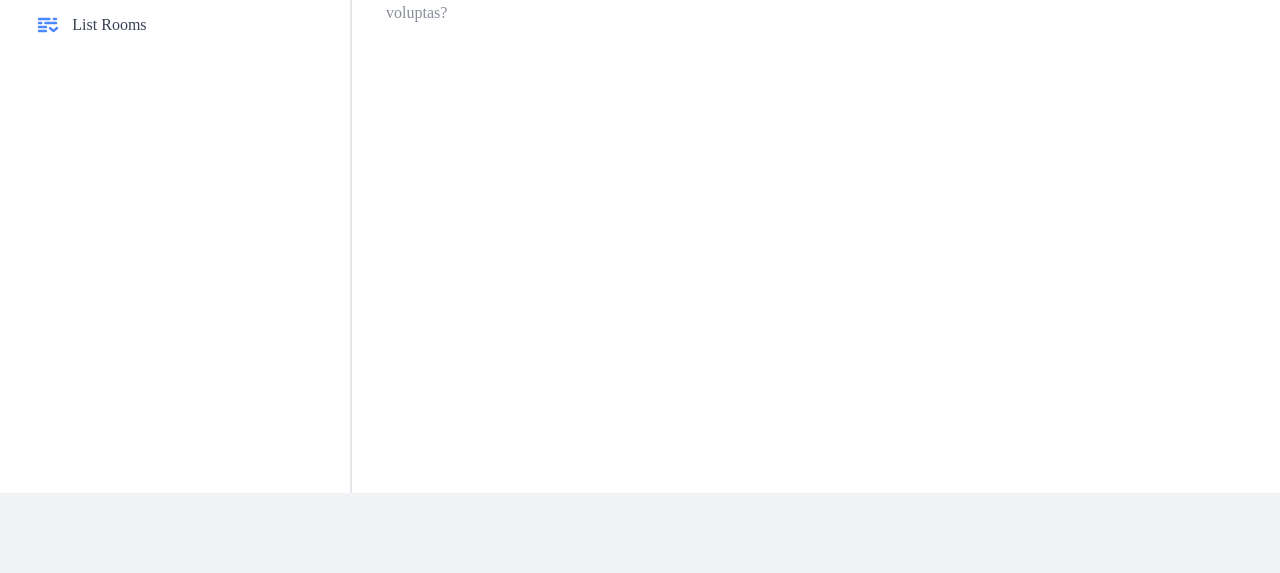
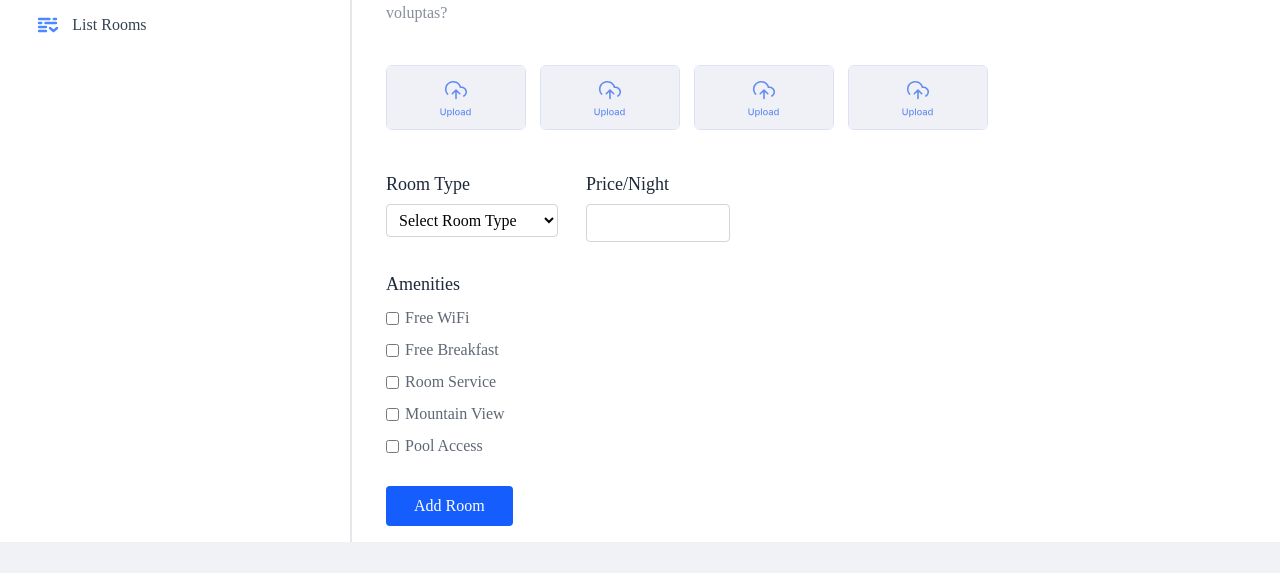
Before and after one commit to Ahmed1492/easy-stay, a React (Vite) app in the folder client/: page /owner/add-room in a window 1280 px wide. Shown: the part 227-800 px from the top of the page. Built offline with nearby package versions, Linux system fonts and the light colour scheme; no server answers.

Commit message:
handle UI Design

```diff
--- a/client/index.html
+++ b/client/index.html
@@ -6,7 +6,7 @@
     <meta name="viewport" content="width=device-width, initial-scale=1.0" />
     <title>Hotel Finder</title>
   </head>
-  <body>
+  <body class="scroll-smooth">
     <div id="root"></div>
     <script type="module" src="/src/main.jsx"></script>
   </body>
--- a/client/src/components/FeaturedDestination.jsx
+++ b/client/src/components/FeaturedDestination.jsx
@@ -15,7 +15,10 @@ const FeaturedDestination = () => {
       </div>
       <div className="flex items-center justify-center mt-20 ">
         <button
-          onClick={() => navigate("/rooms")}
+          onClick={() => {
+            navigate("/rooms");
+            scroll(0, 0);
+          }}
           className="cursor-pointer border border-gray-200 px-4 py-1.5  rounded-md text-gray-700 font-semibold "
         >
           View All Destinations
--- a/client/src/components/Navbar.jsx
+++ b/client/src/components/Navbar.jsx
@@ -62,14 +62,16 @@ const Navbar = () => {
       }`}
     >
       {/* Logo */}
-      <Link to="/" className="flex items-center gap-2">
+      <Link
+        onClick={() => scroll(0, 0)}
+        to="/"
+        className="flex items-center gap-2"
+      >
         <img
           onClick={() => navigate("/")}
           src={assets.logo}
           alt="logo"
-          className={`w-40 object-cover ${
-            isScrolled && "invert opacity-80"
-          }`}
+          className={`w-40 object-cover ${isScrolled && "invert opacity-80"}`}
         />
       </Link>
       {/* Desktop Nav */}
@@ -81,6 +83,7 @@ const Navbar = () => {
 
           return (
             <Link
+              onClick={() => scroll(0, 0)}
               key={i}
               to={link.path}
               className={`group flex flex-col gap-0.5 ${textColor}`}
@@ -105,7 +108,10 @@ const Navbar = () => {
         })}
 
         <button
-          onClick={() => navigate("/owner")}
+          onClick={() => {
+            navigate("/owner");
+            scroll(0, 0);
+          }}
           className={`border px-4 py-1 text-sm font-light rounded-full cursor-pointer ${
             isScrolled ? "text-black" : "text-white"
           } transition-all`}
--- /dev/null
+++ b/client/src/components/hotelOwner/AddRoomDetails.jsx
@@ -0,0 +1,128 @@
+import React, { useEffect, useState } from "react";
+import { assets } from "../../assets/assets";
+
+const AddRoomDetails = () => {
+  const amenities = [
+    "Free WiFi",
+    "Free Breakfast",
+    "Room Service",
+    "Mountain View",
+    "Pool Access",
+  ];
+
+  const [images, setImages] = useState([
+    {
+      id: 1,
+      file: null,
+    },
+    {
+      id: 2,
+      file: null,
+    },
+    {
+      id: 3,
+      file: null,
+    },
+    {
+      id: 4,
+      file: null,
+    },
+  ]);
+
+  const handleImageChange = (index, file) => {
+    const updatedImages = [...images];
+
+    updatedImages[index] = {
+      ...updatedImages[index],
+      file,
+    };
+
+    setImages(updatedImages);
+  };
+
+  // useEffect(() => {
+  //   console.log(images);
+  // }, [images]);
+  return (
+    <div className="mt-10">
+      {/* IMAGES */}
+      <div className="flex items-center gap-3.5">
+        {images.map((img, index) => (
+          <label key={img.id} htmlFor={`image-${img.id}`}>
+            <img
+              src={img.file ? URL.createObjectURL(img.file) : assets.uploadArea}
+              className="w-35 cursor-pointer rounded-md"
+              alt="upload"
+            />
+
+            <input
+              id={`image-${img.id}`}
+              type="file"
+              className="hidden"
+              accept="image/*"
+              onChange={(e) => handleImageChange(index, e.target.files[0])}
+            />
+          </label>
+        ))}
+      </div>
+      {/* ROOM TYPE & PRICE/NIGHT */}
+      <div className="mt-10 flex items-start gap-7">
+        {/* ROOM TYPE */}
+        <div className="flex flex-col gap-1.5">
+          <label className="text-gray-800 font-medium text-lg" htmlFor="">
+            Room Type
+          </label>
+          <select
+            className="border border-gray-300 pe-6 ps-2 py-1.5 outline-0 rounded-sm"
+            name=""
+            id=""
+          >
+            <option value="">Select Room Type</option>
+            <option value="">option 1</option>
+            <option value="">option 1</option>
+          </select>
+        </div>
+        {/* PRICE/NIGHT */}
+        <div className="flex flex-col gap-1.5">
+          <label className="text-gray-800 font-medium text-lg" htmlFor="">
+            Price/Night
+          </label>
+          <input
+            className="border border-gray-300  px-2 py-1.5 outline-0 rounded-sm w-36"
+            type="number"
+            name=""
+            id=""
+          />
+        </div>
+      </div>
+
+      {/* Amenities */}
+      <div className="mt-7 flex-col gap-2.5">
+        <h2 className="text-gray-800 text-lg mb-1 font-medium">Amenities</h2>
+
+        {amenities.map((amenity, index) => (
+          <div
+            key={index}
+            className="flex items-center gap-1.5 mt-2 text-gray-700/80"
+          >
+            <input
+              className="cursor-pointer "
+              type="checkbox"
+              name=""
+              id={amenity}
+            />
+            <label className="cursor-pointer" htmlFor={amenity}>
+              {amenity}
+            </label>
+          </div>
+        ))}
+      </div>
+
+      <button className="text-white bg-blue-600 rounded-sm px-7 py-2 cursor-pointer mt-7">
+        Add Room{" "}
+      </button>
+    </div>
+  );
+};
+
+export default AddRoomDetails;
--- a/client/src/components/hotelOwner/AllRoomsTable.jsx
+++ b/client/src/components/hotelOwner/AllRoomsTable.jsx
@@ -1,4 +1,5 @@
 import React, { useState } from "react";
+import { roomsDummyData } from "../../assets/assets";
 
 const AllRoomsTable = () => {
   const bookings = [
@@ -33,7 +34,9 @@ const AllRoomsTable = () => {
       action: true,
     },
   ];
-  const [myBooking, setMyBookings] = useState(bookings);
+  console.log(roomsDummyData);
+
+  const [myBooking, setMyBookings] = useState(roomsDummyData);
   return (
     <div className="mt-9 border border-gray-100 rounded-lg w-[58%] max-h-62 overflow-y-scroll">
       <table className="w-full border border-gray-200 text-sm border-collapse">
@@ -48,26 +51,32 @@ const AllRoomsTable = () => {
         <tbody>
           {myBooking.map((item, index) => (
             <tr key={index} className="border-b border-gray-200">
-              <td className="py-4 px-3">{item.user}</td>
-              <td className="px-3 text-left">{item.room}</td>
-              <td className="px-3 text-center">${item.amount}</td>
+              <td className="py-4 px-3">{item.roomType}</td>
+              <td className="px-3 text-left">
+                {item.amenities.map((aminity, index) => (
+                  <span className="me-2" key={index}>
+                    {aminity}
+                  </span>
+                ))}
+              </td>
+              <td className="px-3 text-center">${item.pricePerNight}</td>
               <td className="px-3 text-center duration-500 transition-all">
                 <div
                   onClick={() =>
                     setMyBookings(
                       myBooking.map((b, i) =>
-                        i === index ? { ...b, action: !b.action } : b
+                        i === index ? { ...b, isAvailable: !b.isAvailable } : b
                       )
                     )
                   }
                   className={`w-13 h-7 rounded-full relative cursor-pointer transition-colors duration-500 ${
-                    item.action ? "bg-blue-500" : "bg-gray-400"
+                    item.isAvailable ? "bg-blue-500" : "bg-gray-400"
                   }`}
                 >
                   <span
                     className={`w-5 h-5 absolute top-1 left-1 rounded-full bg-white
       transition-transform duration-500
-      ${item.action ? "translate-x-6" : "translate-x-0"}
+      ${item.isAvailable ? "translate-x-6" : "translate-x-0"}
     `}
                   />
                 </div>
--- a/client/src/pages/hotelOwner/AddRoom.jsx
+++ b/client/src/pages/hotelOwner/AddRoom.jsx
@@ -1,4 +1,5 @@
 import React from "react";
+import AddRoomDetails from "../../components/hotelOwner/AddRoomDetails";
 
 const AddRoom = () => {
   return (
@@ -12,6 +13,7 @@ const AddRoom = () => {
           voluptas?
         </p>
       </div>
+      <AddRoomDetails />
     </div>
   );
 };
```
